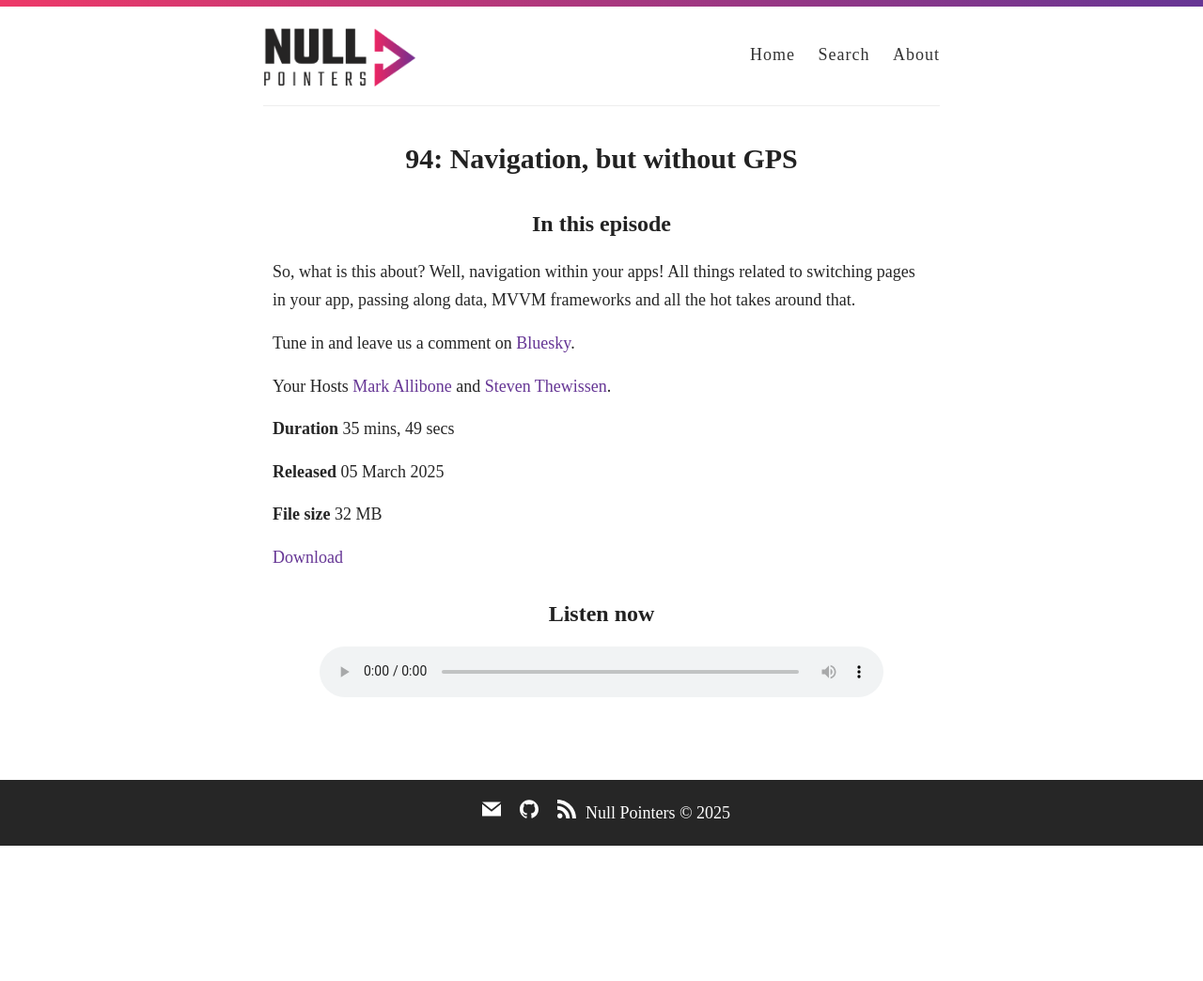
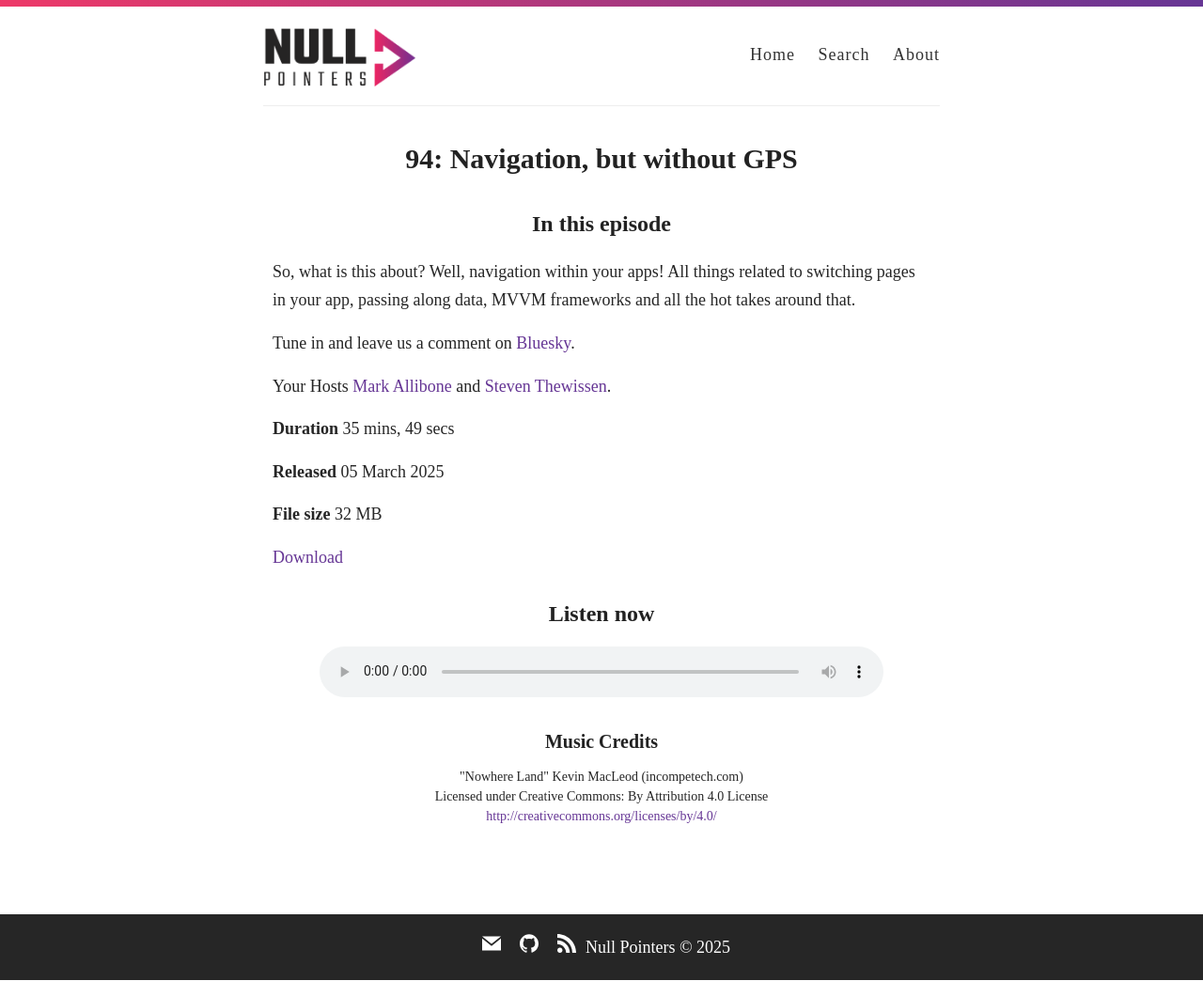
Before and after one commit to nullpointersio/website, a Jekyll site: the page built from _posts/2025-03-05-94.md, in a window 1280 px wide. Shown: the whole page at 94% size. Built offline with Jekyll 4.4.1, drawn with Linux system fonts in a browser that asks for light colours; some web fonts are replaced; before the commit the page ends 901 px from its top, so only the background shows below that.

Commit message:
Update credits

```diff
--- a/_layouts/episode.html
+++ b/_layouts/episode.html
@@ -25,3 +25,12 @@ layout: default
 </article>
 
 {% include podcast-player.html %}
+
+<div class="container">
+	<section id="episode-credits">
+		<h3>Music Credits</h3>
+		<p>"Nowhere Land" Kevin MacLeod (incompetech.com)<br>
+		Licensed under Creative Commons: By Attribution 4.0 License<br>
+		<a href="http://creativecommons.org/licenses/by/4.0/">http://creativecommons.org/licenses/by/4.0/</a></p>
+	</section>
+</div>
--- a/assets/style.scss
+++ b/assets/style.scss
@@ -1159,6 +1159,21 @@ Modules - reusable parts of our design
 }
 
 
+#episode-credits {
+  text-align: center;
+  margin: 30px auto;
+}
+
+#episode-credits h3 {
+  margin-bottom: 10px;
+}
+
+#episode-credits p {
+  font-size: 14px;
+  line-height: 1.5;
+  margin: 0;
+}
+
 // Settled on moving the import of syntax highlighting to the bottom of the CSS
 // ... Otherwise it really bloats up the top of the CSS file and makes it difficult to find the start
 @import "highlights";
```
Also changed, not shown: _pages/about.md (+5 -1 lines).
